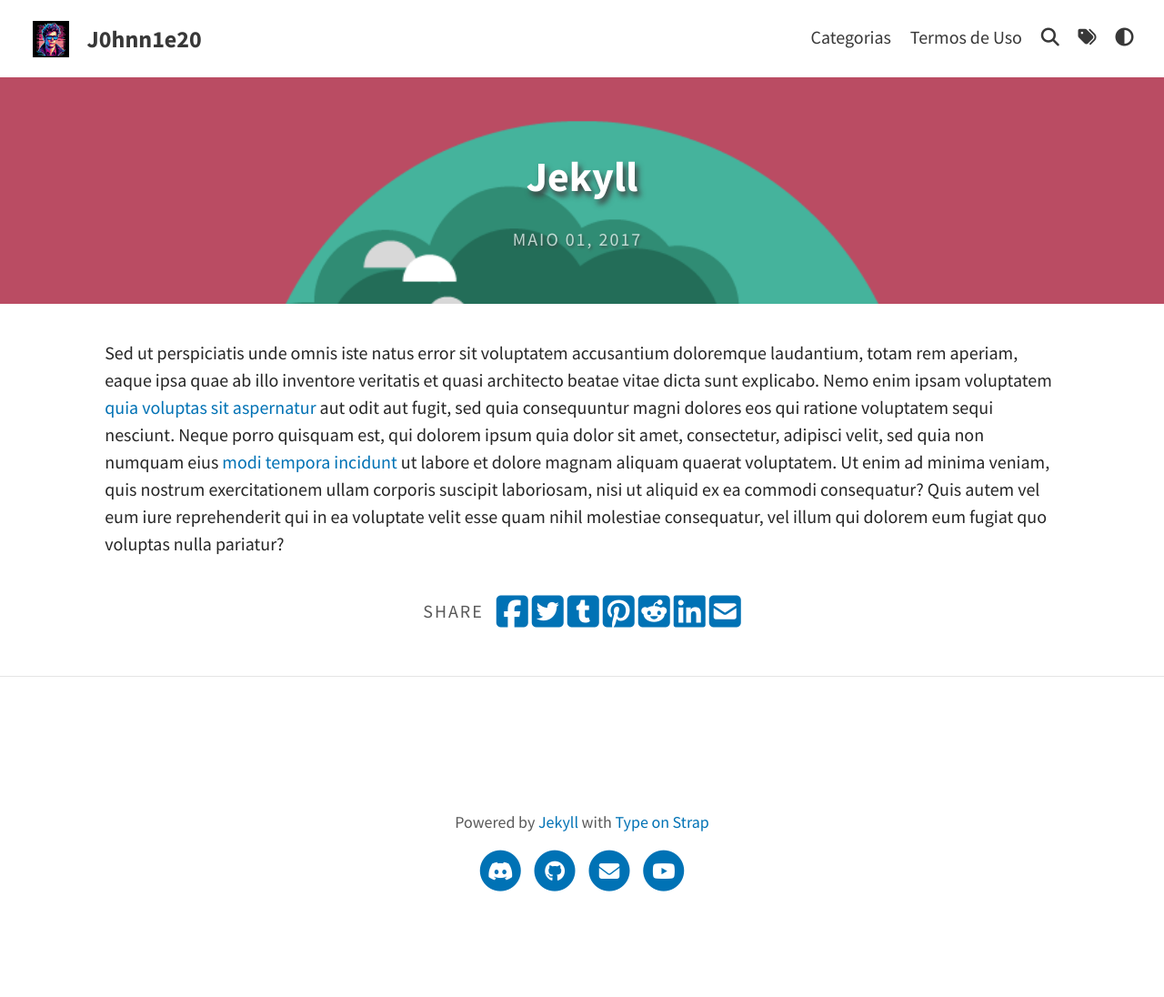
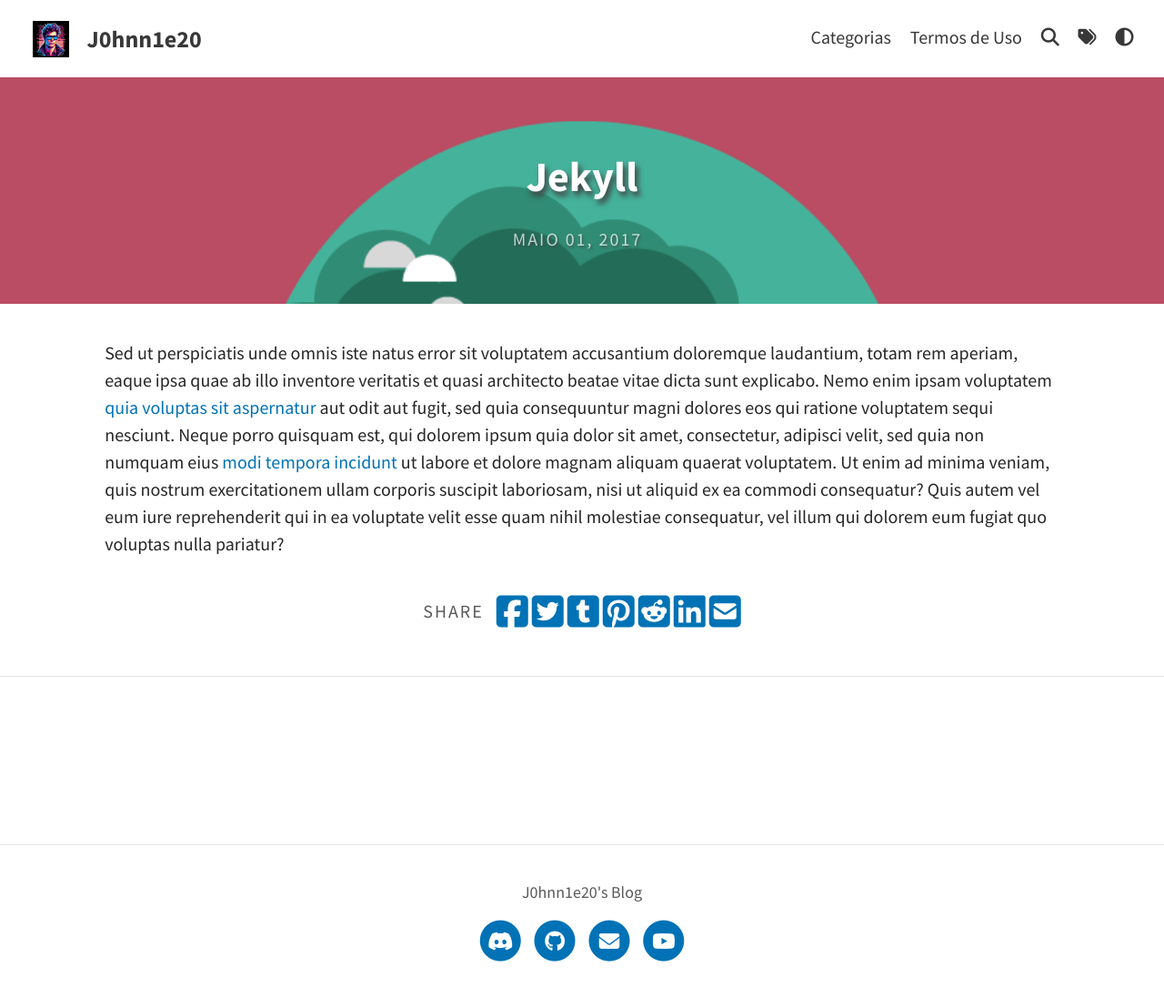
Before and after one commit to j0hnn1e20/page, a Jekyll site: the page built from _portfolio/jekyllblog.md, in a window 1280 px wide. Shown: the whole page at 91% size. Built offline with Jekyll 4.4.1, drawn with Linux system fonts in a browser that asks for light colours; a script that is not in the unit is left out; comment, search, counter and statistics services are not loaded; before the commit the page ends 1018 px from its top, so only the background shows below that.

Commit message:
Update _config.yml

```diff
--- a/_config.yml
+++ b/_config.yml
@@ -12,8 +12,7 @@ favicon: assets/favicon.ico                             # Icon displayed in the
 header_text: J0hnn1e20's Blog  # Change Blog header text
 #header_feature_image: assets/img/header/triangular.jpeg
 #header_feature_image_responsive: true
-#footer_text: >
-#  Powered by <a href="https://jekyllrb.com/">Jekyll</a> with <a href="https://github.com/sylhare/Type-on-Strap">Type on Strap</a>
+footer_text: J0hnn1e20's Blog
 
 # Blog
 excerpt: true                                           # Or "truncate" (first 250 characters), "false" to disable
@@ -31,14 +30,14 @@ color_theme: auto                                       # auto, dark or light
 
 # Comments options
 comments:
-  disqus_shortname:                                     # Your discus shortname for comments
+  disqus_shortname: j0hnn1e20                           # Your discus shortname for comments
   cusdis_app_id:                                        # Your cusdis data-app-id
   utterances:                                           # Enable by filling below information. For more info, go to https://utteranc.es
     repo:                                               # your public comments repository (e.g. owner/repo)
     issue-term:                                         # Issue term (e.g. "comment" consider issues with this word in the title as comments)
 
 # PAGINATION
-paginate: 5
+paginate: 10
 paginate_path: "/blog/page:num"
 
 # PORTFOLIO
```
